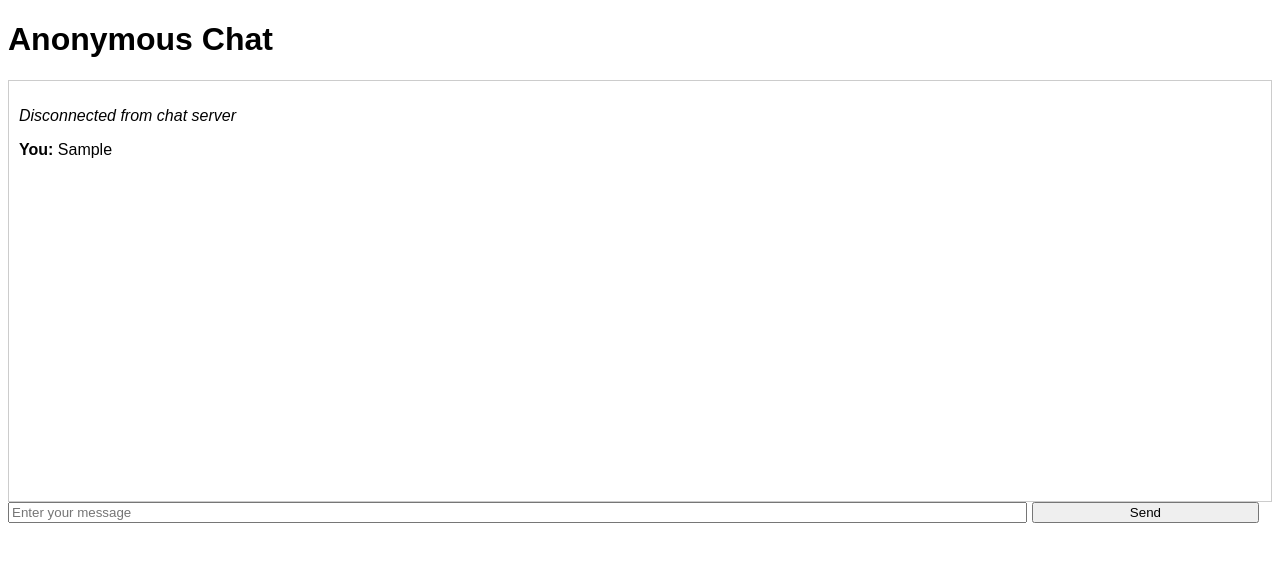
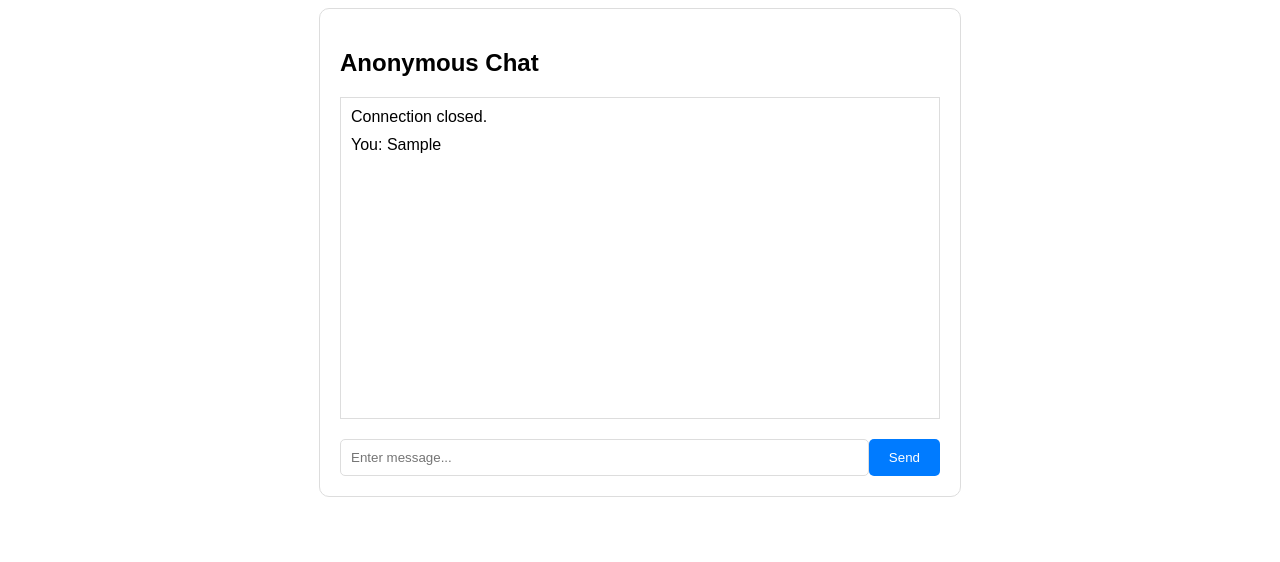
Before and after one commit to SpikeSpieg-el/1_massenger_io, a website: page index.html in a window 1280 px wide. Both pictures are taken after typing "Sample" into the empty fields and a click on the button "Send". Drawn offline with Linux system fonts and the light colour scheme.

Commit message:
пробуем

```diff
--- a/index.html
+++ b/index.html
@@ -5,67 +5,61 @@
     <meta name="viewport" content="width=device-width, initial-scale=1.0">
     <title>Anonymous Chat</title>
     <style>
-        body {
-            font-family: Arial, sans-serif;
-        }
-        #chat {
-            height: 400px;
-            border: 1px solid #ccc;
-            padding: 10px;
-            overflow-y: scroll;
-        }
-        #message {
-            width: 80%;
-        }
-        #send {
-            width: 18%;
-        }
+        body { font-family: Arial, sans-serif; }
+        #chat { width: 100%; max-width: 600px; margin: 0 auto; padding: 20px; border: 1px solid #ddd; border-radius: 10px; }
+        #messages { height: 300px; overflow-y: auto; border: 1px solid #ddd; padding: 10px; margin-bottom: 20px; }
+        #messages div { margin-bottom: 10px; }
+        #messageForm { display: flex; }
+        #messageInput { flex: 1; padding: 10px; border: 1px solid #ddd; border-radius: 5px; }
+        #sendBtn { padding: 10px 20px; background-color: #007bff; color: white; border: none; border-radius: 5px; cursor: pointer; }
+        #sendBtn:hover { background-color: #0056b3; }
     </style>
 </head>
 <body>
-    <h1>Anonymous Chat</h1>
-    <div id="chat"></div>
-    <input type="text" id="message" placeholder="Enter your message">
-    <button id="send">Send</button>
+
+    <div id="chat">
+        <h2>Anonymous Chat</h2>
+        <div id="messages"></div>
+        <form id="messageForm">
+            <input type="text" id="messageInput" placeholder="Enter message..." autocomplete="off" required />
+            <button type="submit" id="sendBtn">Send</button>
+        </form>
+    </div>
 
     <script>
-        const chat = document.getElementById('chat');
-        const messageInput = document.getElementById('message');
-        const sendButton = document.getElementById('send');
-
-        const ws = new WebSocket('ws://your-beget-server-address:3000'); // Укажите адрес вашего сервера на Beget
+        const messagesDiv = document.getElementById('messages');
+        const messageForm = document.getElementById('messageForm');
+        const messageInput = document.getElementById('messageInput');
+        const ws = new WebSocket('ws://localhost:3000');  // Замените URL на ваш продакшн сервер
 
         ws.onopen = () => {
-            chat.innerHTML += '<p><em>Connected to chat server</em></p>';
+            addMessage("Connected to the chat. Waiting for another user...");
         };
 
         ws.onmessage = (event) => {
-            const data = JSON.parse(event.data);
-            if (data.type === 'info' || data.type === 'error') {
-                chat.innerHTML += `<p><em>${data.message}</em></p>`;
-            } else {
-                chat.innerHTML += `<p>${data}</p>`;
+            addMessage(event.data);
+        };
+
+        ws.onclose = () => {
+            addMessage("Connection closed.");
+        };
+
+        messageForm.onsubmit = (e) => {
+            e.preventDefault();
+            if (messageInput.value) {
+                ws.send(messageInput.value);
+                addMessage(`You: ${messageInput.value}`);
+                messageInput.value = '';
             }
         };
 
-        ws.onclose = () => {
-            chat.innerHTML += '<p><em>Disconnected from chat server</em></p>';
-        };
+        function addMessage(message) {
+            const div = document.createElement('div');
+            div.textContent = message;
+            messagesDiv.appendChild(div);
+            messagesDiv.scrollTop = messagesDiv.scrollHeight;
+        }
+    </script>
 
-        sendButton.addEventListener('click', () => {
-            const message = messageInput.value;
-            if (message) {
-                ws.send(JSON.stringify(message));
-                chat.innerHTML += `<p><strong>You:</strong> ${message}</p>`;
-                messageInput.value = '';
-            }
-        });
-
-        messageInput.addEventListener('keyup', (event) => {
-            if (event.key === 'Enter') {
-                sendButton.click();
-            }
-        });
-    </script>
 </body>
 </html>
```
Also changed, not shown: server.js (+39 -33 lines).
